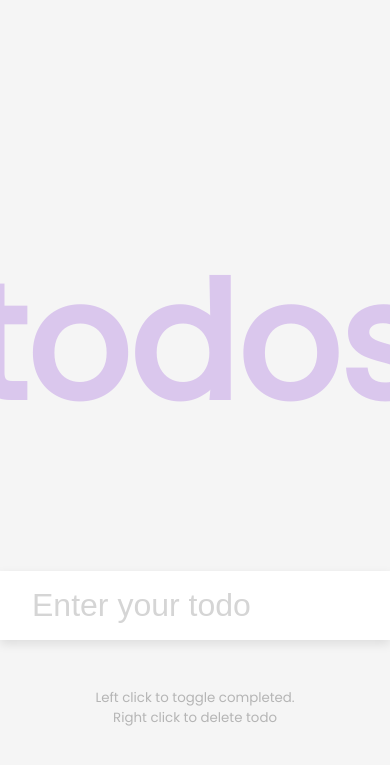
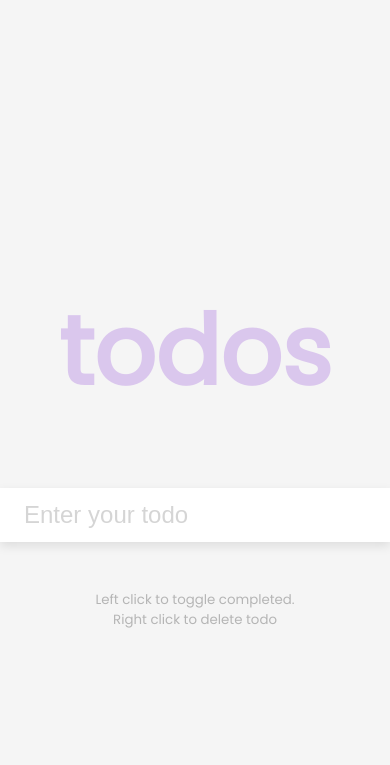
Before and after one commit to bradtraversy/50projects50days, a PHP site: page / in a window 390 px wide; the page is wider, and only the part inside the window is pictured. Shown: the top 765 px of that part. Run offline with PHP 8.4, Linux system fonts and the light colour scheme.

Commit message:
Update style.css
Added media queries to adjust font sizes and padding for better usability on smaller screens.

```diff
--- a/todo-list/style.css
+++ b/todo-list/style.css
@@ -70,3 +70,20 @@ small {
   margin-top: 3rem;
   text-align: center;
 }
+
+/* Media query for smaller screens */
+@media (max-width: 480px) {
+  h1 {
+    font-size: 6rem; /* Reduce font size for smaller screens */
+  }
+
+  .input {
+    font-size: 1.5rem; /* Adjust input font size */
+    padding: 0.8rem 1.5rem; /* Adjust padding */
+  }
+
+  .todos li {
+    font-size: 1.2rem; /* Adjust list item font size */
+    padding: 0.8rem 1.5rem; /* Adjust list item padding */
+  }
+}
```
